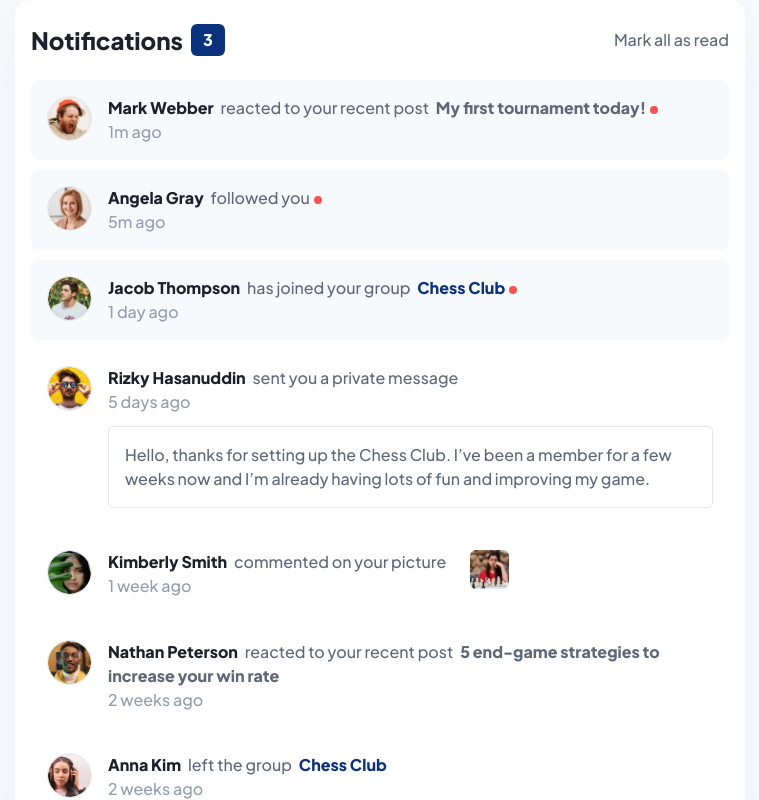
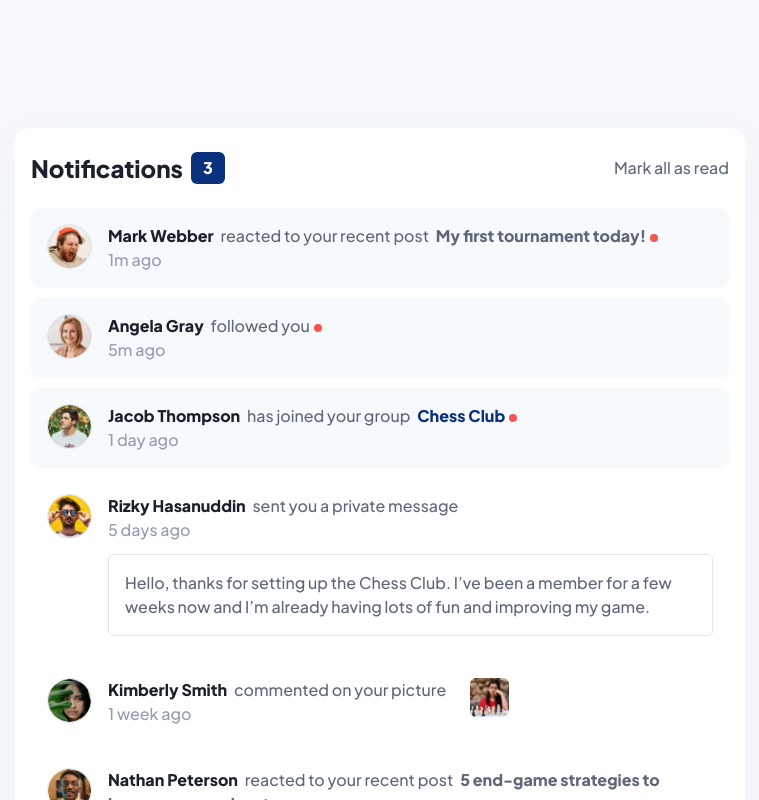
Before and after one commit to tatasadi/notifications-page, a Next.js app: page / in a window 1280 px wide. Shown: the top 800 px of the page, without its empty margins (260-1019 px from the left). Built offline with nearby package versions, Linux system fonts and the light colour scheme.

Commit message:
add padding top

```diff
--- a/app/page.tsx
+++ b/app/page.tsx
@@ -93,7 +93,7 @@ export default function Home() {
   }
 
   return (
-    <main className="flex h-full min-h-screen w-full max-w-[45.625rem] flex-col items-center lg:min-h-0">
+    <main className="flex h-full min-h-screen w-full max-w-[45.625rem] flex-col items-center lg:min-h-0 lg:pt-32">
       <div className="flex w-full flex-col gap-6 bg-white px-4 py-6 shadow-[0_20px_60px_0_rgba(73,97,168,0.05)] lg:rounded-[0.9375rem]">
         <div className="flex items-center gap-2">
           <h1 className="text-xl font-extrabold leading-normal lg:text-2xl">
```
